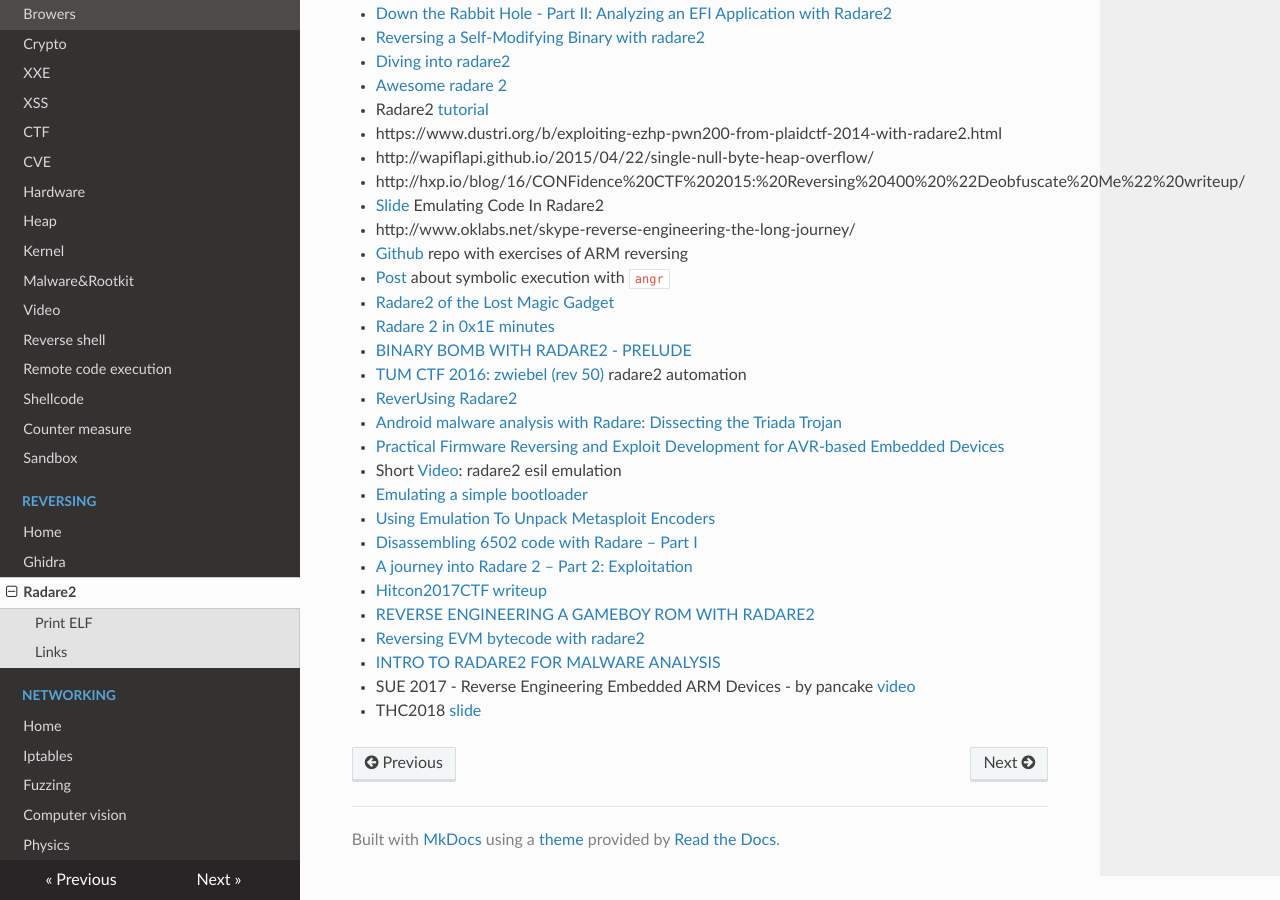
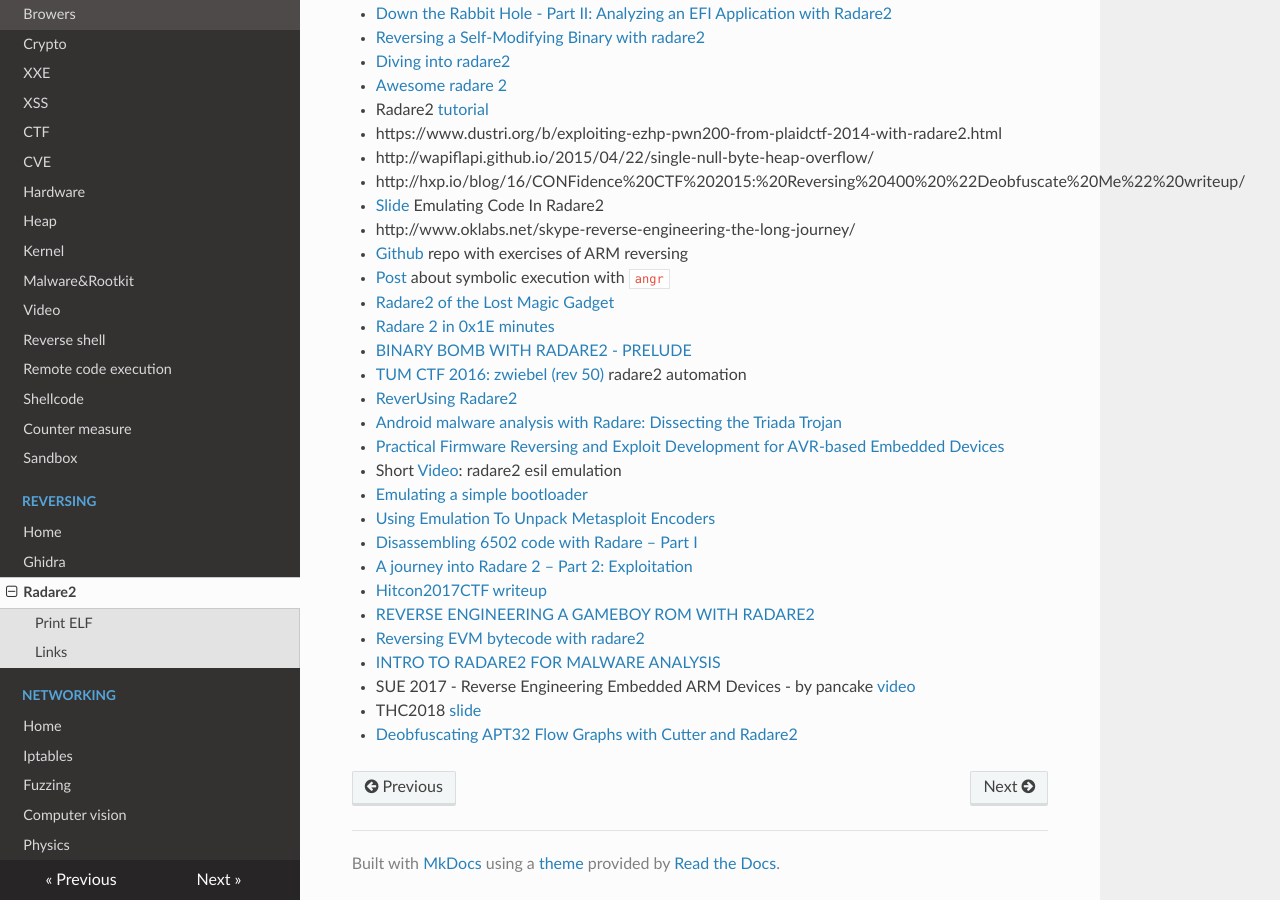
Before and after one commit to gipi/low-level, an MkDocs documentation site: the page built from docs/reversing/radare2.md, in a window 1280 px wide and 900 px high, scrolled down 1837 px. Built offline with MkDocs 1.6.1, drawn with Linux system fonts in a browser that asks for light colours; nearby versions of some CDN libraries; old or Windows-style settings are respelled for this version of MkDocs.

Commit message:
Update radare2.md

```diff
--- a/docs/reversing/radare2.md
+++ b/docs/reversing/radare2.md
@@ -137,3 +137,4 @@
  - [INTRO TO RADARE2 FOR MALWARE ANALYSIS](https://malwology.com/2018/11/30/intro-to-radare2-for-malware-analysis/)
  - SUE 2017 - Reverse Engineering Embedded ARM Devices - by pancake [video](https://www.youtube.com/watch?v=oXSx0Qo2Upk)
  - THC2018 [slide](https://www.radare.org/get/THC2018.pdf)
+ - [Deobfuscating APT32 Flow Graphs with Cutter and Radare2](https://research.checkpoint.com/2019/deobfuscating-apt32-flow-graphs-with-cutter-and-radare2/)
```
